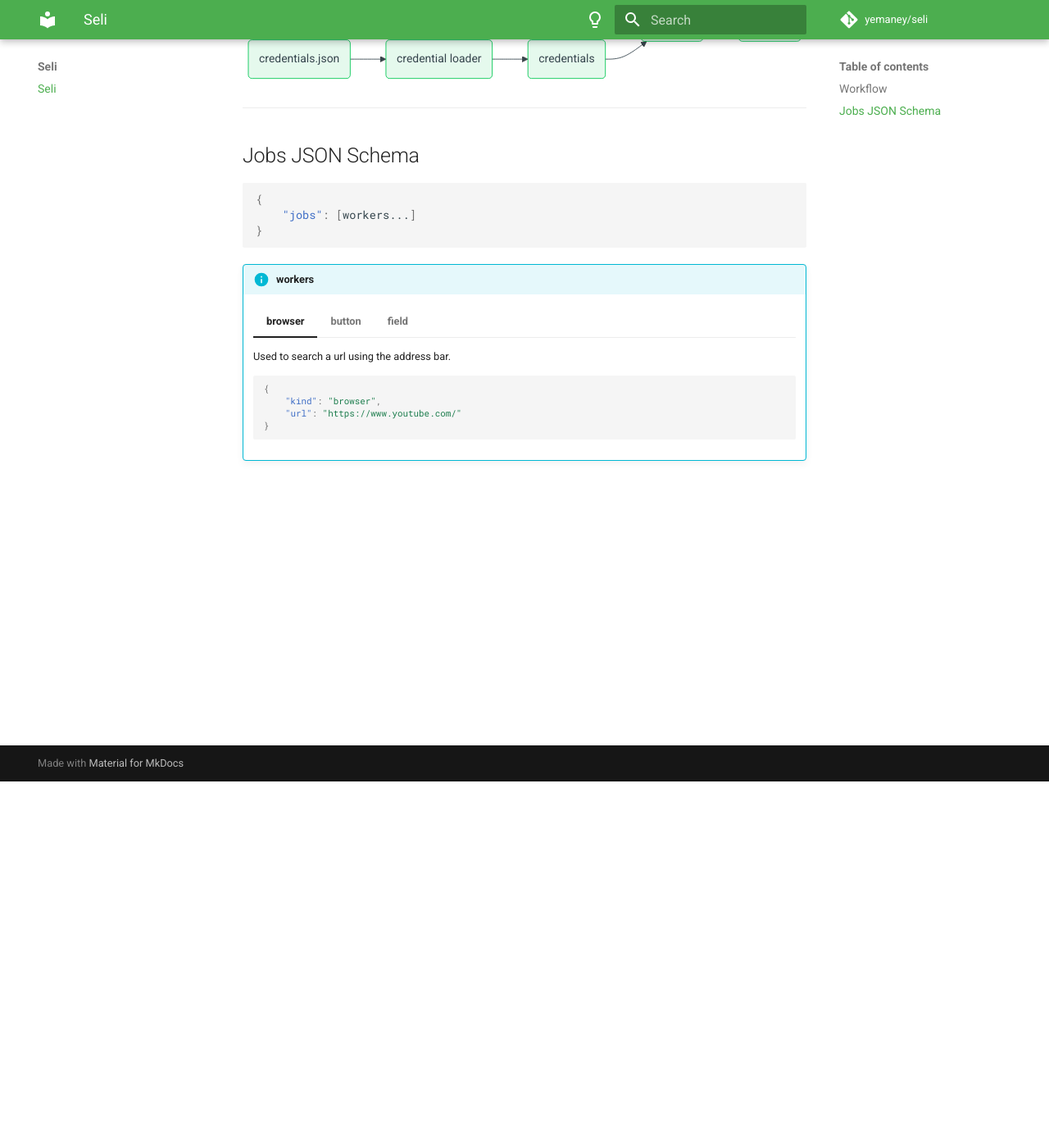
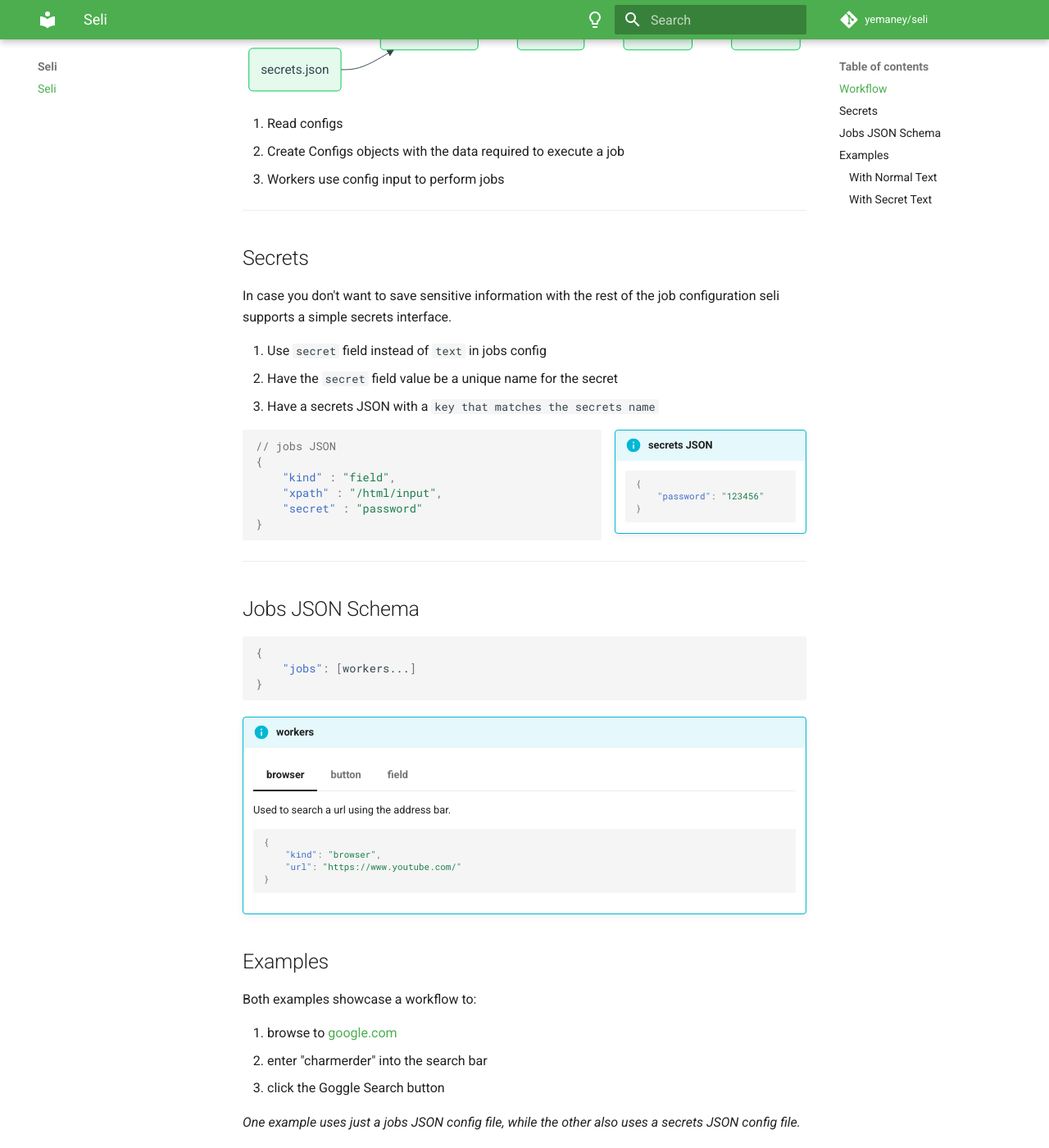
Before and after one commit to yemaney/seli, an MkDocs documentation site: the page built from docs/docs/index.md, in a window 1280 px wide and 1400 px high, scrolled down 447 px. Shown: the whole window at 82% size. Built offline with MkDocs 1.6.1 and Material for MkDocs 9.7.7, drawn with Linux system fonts in a browser that asks for light colours; comment, search, counter and statistics services are not loaded; some of the changed text lies outside the part shown.

Commit message:
📝 : update docs w diagram, secrets, examples

````diff
--- a/docs/docs/index.md
+++ b/docs/docs/index.md
@@ -14,12 +14,42 @@
 ```mermaid
 flowchart LR
   1(jobs.json) --> 3;
-  2(credentials.json) --> 4;
-  3(job reader) --> 5;
-  4(credential loader) --> 6;
-  5(job) --> 7;
-  6(credentials) --> 7;
-  7(workers) --> 8(do work)
+  2(secrets.json) --> 3;
+  3(config reader) --> 4;
+  4(Configs) --> 5;
+  5(workers) --> 6(do work)
+```
+
+1. Read configs
+2. Create Configs objects with the data required to execute a job
+3. Workers use config input to perform jobs
+
+---
+
+## Secrets
+
+In case you don't want to save sensitive information with the rest of the job configuration
+seli supports a simple secrets interface.
+
+1. Use `secret` field instead of `text` in jobs config
+2. Have the `secret` field value be a unique name for the secret
+3. Have a secrets JSON with a `key that matches the secrets name`
+
+!!! info inline end "secrets JSON"
+
+    ```json
+    {
+        "password": "123456"
+    }
+    ```
+
+```json
+// jobs JSON
+{
+    "kind" : "field",
+    "xpath" : "/html/input",
+    "secret" : "password"
+}
 ```
 
 ---
@@ -57,8 +87,9 @@
         ```
 
     === "field"
-        Used to click a button.
+        Used to enter text into an input field.
 
+        Normal text.
         ``` json
         {
             "kind" : "field",
@@ -66,3 +97,100 @@
             "text" : "username"
         }
         ```
+
+        If input text is a secret.
+        ``` json
+        {
+            "kind" : "field",
+            "xpath" : "//*[@id='identifierId']",
+            "secret" : "username"
+        }
+        ```
+
+## Examples
+
+Both examples showcase a workflow to:
+
+1. browse to [google.com](https://www.google.com/)
+2. enter "charmerder" into the search bar
+3. click the Goggle Search button
+
+*One example uses just a jobs JSON config file, while the other also uses a secrets JSON
+config file.*
+
+### With Normal Text
+
+??? "Jobs JSON file"
+
+    ```json
+    {
+        "jobs": [
+            {
+                "kind": "browser",
+                "url": "https://www.google.com/"
+            },
+            {
+                "kind" : "field",
+                "xpath" : "/html/body/div[1]/div[3]/form/div[1]/div[1]/div[1]/div/div[2]/input",
+                "text" : "charmander"
+            },
+            {
+                "kind" : "button",
+                "xpath" : "/html/body/div[1]/div[3]/form/div[1]/div[1]/div[3]/center/input[1]"
+            }
+        ]
+    }
+    ```
+
+??? "Output logs.log File"
+
+    ```log
+    2022-09-05:12:44:18, 511 INFO     [seli.config_readers:69] reading sys.argv
+    2022-09-05:12:44:18, 512 INFO     [seli.config_readers:47] job config found
+    2022-09-05:12:44:18, 512 INFO     [seli.workers:61] browser_worker at https://www.google.com/
+    2022-09-05:12:44:20, 62 INFO     [seli.workers:61] field_worker at /html/body/div[1]/div[3]/form/div[1]/div[1]/div[1]/div/div[2]/input
+    2022-09-05:12:44:20, 170 INFO     [seli.workers:61] button_worker at /html/body/div[1]/div[3]/form/div[1]/div[1]/div[3]/center/input[1]
+    ```
+
+### With Secret Text
+
+??? "Jobs JSON file"
+
+    ```json
+    {
+        "jobs": [
+            {
+                "kind": "browser",
+                "url": "https://www.google.com/"
+            },
+            {
+                "kind" : "field",
+                "xpath" : "/html/body/div[1]/div[3]/form/div[1]/div[1]/div[1]/div/div[2]/input",
+                "secret" : "pokemon"
+            },
+            {
+                "kind" : "button",
+                "xpath" : "/html/body/div[1]/div[3]/form/div[1]/div[1]/div[3]/center/input[1]"
+            }
+        ]
+    }
+    ```
+
+??? "Secrets JSON file"
+
+    ```json
+    {
+        "pokemon" : "charmander"
+    }
+    ```
+
+??? "Output logs.log File"
+
+    ```log
+    2022-09-05:12:47:01, 294 INFO     [seli.config_readers:69] reading sys.argv
+    2022-09-05:12:47:01, 295 INFO     [seli.config_readers:47] job config found
+    2022-09-05:12:47:01, 296 INFO     [seli.config_readers:57] secrets config found
+    2022-09-05:12:47:01, 297 INFO     [seli.workers:61] browser_worker at https://www.google.com/
+    2022-09-05:12:47:02, 637 INFO     [seli.workers:61] field_worker at /html/body/div[1]/div[3]/form/div[1]/div[1]/div[1]/div/div[2]/input
+    2022-09-05:12:47:02, 741 INFO     [seli.workers:61] button_worker at /html/body/div[1]/div[3]/form/div[1]/div[1]/div[3]/center/input[1]
+    ```
````
Also changed, not shown: docs/docs/images/coverage.svg.
